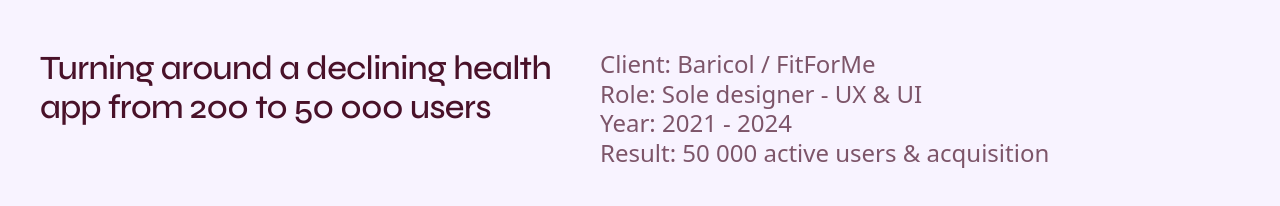
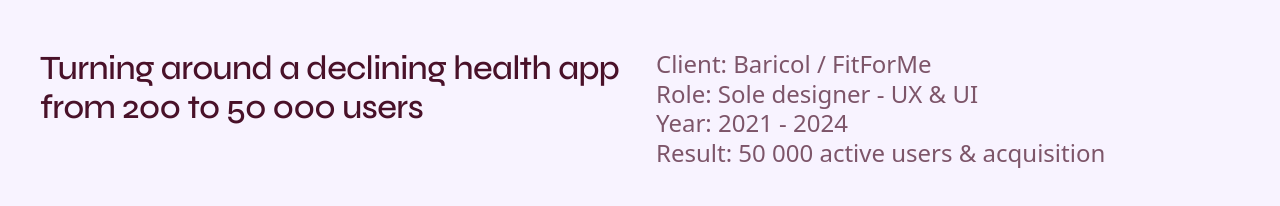
Before and after one commit to lica-ux/portfolio, a React (Vite) app: page /work/booky in a window 1280 px wide. Shown: the part 897-1103 px from the top of the page. Built offline with nearby package versions, Linux system fonts and the light colour scheme.

Commit message:
chore: auto-save 2026-05-01 07:54

```diff
--- a/src/components/CaseIntro/CaseIntro.tsx
+++ b/src/components/CaseIntro/CaseIntro.tsx
@@ -34,7 +34,7 @@ export default function CaseIntro({ title, tags, headline, metaLines }: CaseIntr
           {headline}
         </p>
         <div
-          className="text-base md:text-[24px] leading-[1.24] shrink-0 md:w-[640px]"
+          className="text-base md:text-[24px] leading-[1.24] md:flex-1"
           style={{ color: 'var(--color-hero-subtitle)' }}
         >
           {metaLines.map((line, i) => (
```
